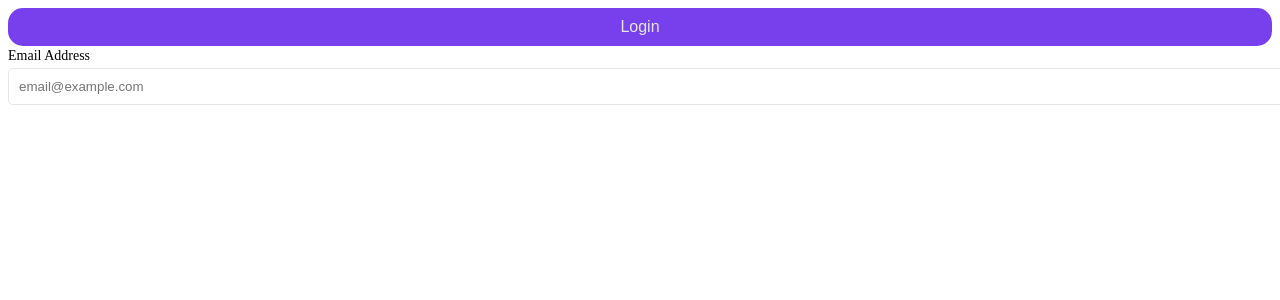
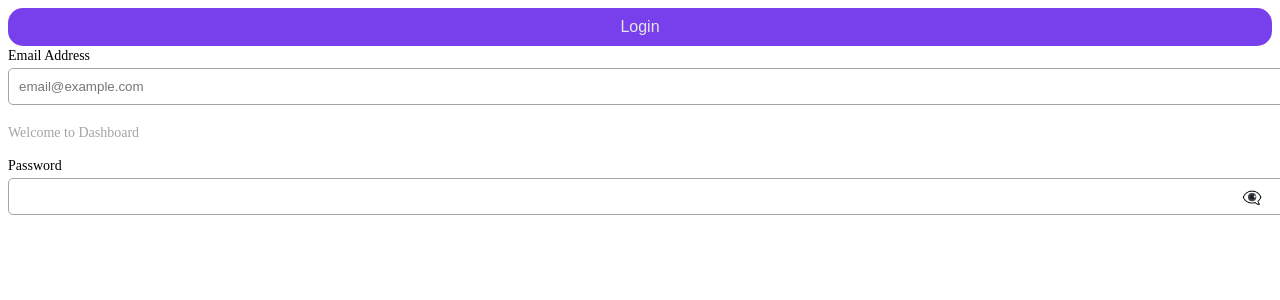
Before and after one commit to LovelySehotra/hr-crm, a React (Vite) app in the folder hr-client/: page / in a window 1280 px wide. Shown: the top 300 px of the page. Built offline with nearby package versions, Linux system fonts and the light colour scheme.

Commit message:
add Typography

```diff
--- a/hr-client/src/App.jsx
+++ b/hr-client/src/App.jsx
@@ -2,12 +2,16 @@
 import './App.css'
 import { Button } from './components'
 import Input from './components/Input/Input'
+import Typography from './components/Typography/Typography'
 
 function App() {
   return (
     <>
       <Button>Login</Button>
       <Input label id="emailInput" labelText="Email Address" placeholder="email@example.com"/>
+
+      <Typography type="caption">Welcome to Dashboard</Typography>
+      <Input label labelText="Password" id="password" type="password" />
     </>
   )
 }
--- a/hr-client/src/components/Input/Input.css
+++ b/hr-client/src/components/Input/Input.css
@@ -1,3 +1,6 @@
+.inputBox{
+    position: relative;
+}
 .input{
     inline-size: 100%;
     border-radius: 5px;
@@ -13,3 +16,10 @@
     font-weight: 500;
 
 }
+.passwordIconClass{
+position: absolute;
+inset-inline-end: 10px;
+inset-block-start: 50%;
+/* transform: translateY(-50%); */
+
+}
--- a/hr-client/src/components/Input/Input.jsx
+++ b/hr-client/src/components/Input/Input.jsx
@@ -1,12 +1,16 @@
-import React from 'react'
+import React, { useState } from 'react'
 import "./Input.css"
 const Input = ({ label, labelText, id, type, value, onChange, placeholder, required }) => {
+    const [showPassword, setShowPassword] = useState(false);
+    const togglePasswordVisibility = () => {
+        setShowPassword((prevState) => !prevState);
+    };
     return (
-        <>
+        <div className='inputBox'>
             {label && <label htmlFor={id} className='labelClass'  >{labelText}</label>}
             <input
 
-                type={type}
+                type={type === 'password' && showPassword ? 'text' : type}
                 value={value}
                 onChange={onChange}
                 placeholder={placeholder}
@@ -15,7 +19,15 @@ const Input = ({ label, labelText, id, type, value, onChange, placeholder, requi
 
 
             />
-        </>
+            {type === 'password' && (
+                <span
+                    className='passwordIconClass'
+                    onClick={togglePasswordVisibility}
+                >
+                    {showPassword ? '👁️' : '👁️‍🗨️'}
+                </span>
+            )}
+        </div>
     )
 }
 export default Input;
--- /dev/null
+++ b/hr-client/src/components/Typography/Typography.css
@@ -0,0 +1,15 @@
+.heading{
+    font-size: 20px;
+    font-weight: 800;
+    line-height: 27px;
+}
+.subText{
+
+    font-size: 14px;
+    font-weight: 500;
+    line-height: 19px;
+
+}
+.caption{
+    color: var(--grey-color);
+}
--- /dev/null
+++ b/hr-client/src/components/Typography/Typography.jsx
@@ -0,0 +1,20 @@
+import React from 'react'
+import "./Typography.css"
+const Typography = ({type,children}) => {
+    const renderMessage = () => {
+        switch (type) {
+          case 'subHeading':
+            return <p style={{ color: 'red' }}>{children}</p>;
+          case 'subText':
+            return <p className='subText' >{children}</p>;
+            case 'caption':
+                return <p className='subText caption ' >{children}</p>;
+          default:
+            return <h1 className='heading'> {children}</h1>;
+        }
+      };
+
+      return <div>{renderMessage()}</div>;
+}
+
+export default Typography
--- a/hr-client/src/index.css
+++ b/hr-client/src/index.css
@@ -7,6 +7,6 @@
   --tertiary-200: #D0BB00;
   --background-color: #E5E5E5;
   --danger-100: #FF3D3D;
-  --grey-color: #E5E5E5;
+  --grey-color: #A4A4A4;
 
 }
```
